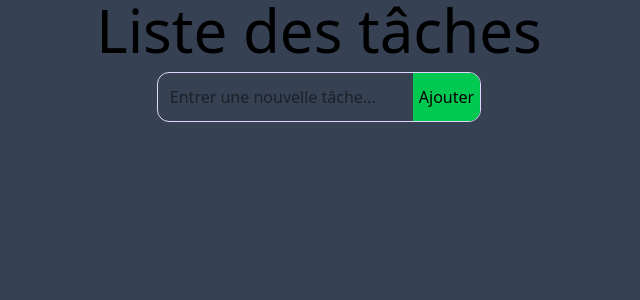
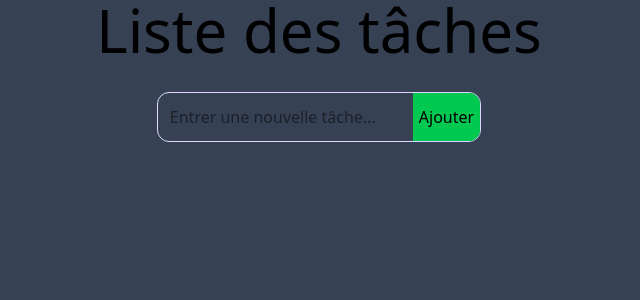
Before and after one commit to F4anklin-bot/ToDo, a React (Vite) app: page / in a window 1280 px wide. Shown: the top 300 px of the page, without its empty margins (321-961 px from the left). Built offline with nearby package versions, Linux system fonts and the light colour scheme.

Commit message:
petite finalisation

```diff
--- a/components/TodoList.jsx
+++ b/components/TodoList.jsx
@@ -13,6 +13,8 @@ function addTask(){
     if (newTasks.trim()!==""){
         setTasks(t => [...t, newTasks])
         setNewTasks("")
+    } else {
+        alert("Vous ne pouvez pas entrer une chaine de caractère vide")
     }
 }
 function deleteTask(index){
@@ -34,9 +36,9 @@ function moveTaskDown(index){
 }
 
     return(
-        <div className="text-center flex flex-col justify-center items-center">
+        <div className="text-center flex flex-col justify-center items-center transition duration-500 delay-200 ease-in-out">
             <h1 className="text-6xl text-bold mb-3">Liste des tâches</h1>
-            <div className="h-[50px] flex border-1 border-violet-200 rounded-xl overflow-auto">
+            <div className="h-[50px] my-5 flex border-1 border-violet-200 rounded-xl overflow-auto">
                 <input
                 type="text"
                 className="m-3"
```
